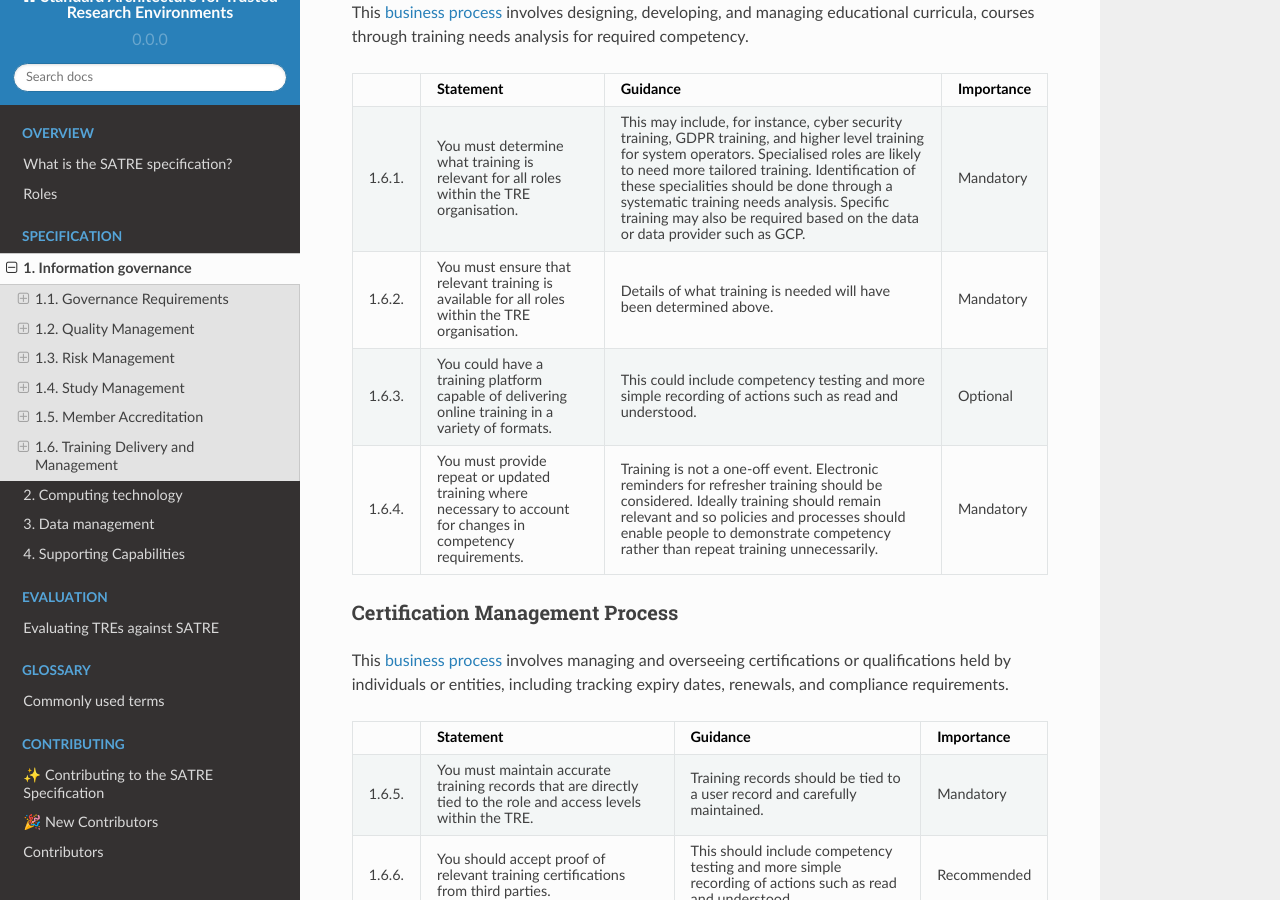
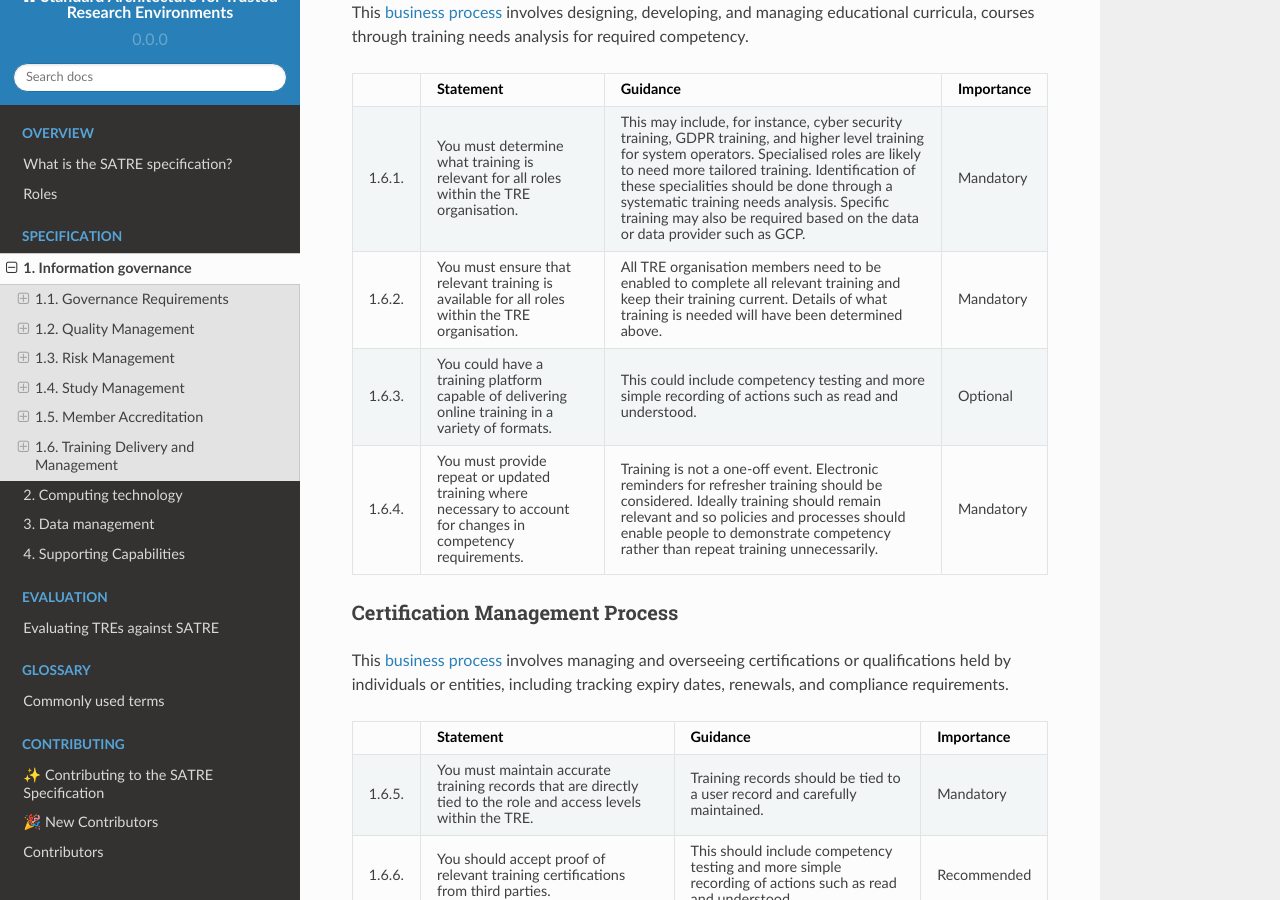
Before and after one commit to sa-tre/satre-specification, a Sphinx documentation site: the page built from docs/source/pillars/information_governance.md, in a window 1280 px wide and 900 px high, scrolled down 9480 px. Built offline with Sphinx 7.4.7 and the Read the Docs theme 2.0.0, drawn with Linux system fonts in a browser that asks for light colours.

Commit message:
:memo: Update to latest wording from discussion

```diff
--- a/docs/source/pillars/information_governance.md
+++ b/docs/source/pillars/information_governance.md
@@ -550,7 +550,8 @@ This {term}`business process <business process>` involves designing, developing,
   - Mandatory
 * - 1.6.2.
   - You must ensure that relevant training is available for all roles within the TRE organisation.
-  - Details of what training is needed will have been determined above.
+  - All TRE organisation members need to be enabled to complete all relevant training and keep their training current.
+    Details of what training is needed will have been determined above.
   - Mandatory
 * - 1.6.3.
   - You could have a training platform capable of delivering online training in a variety of formats.
```
